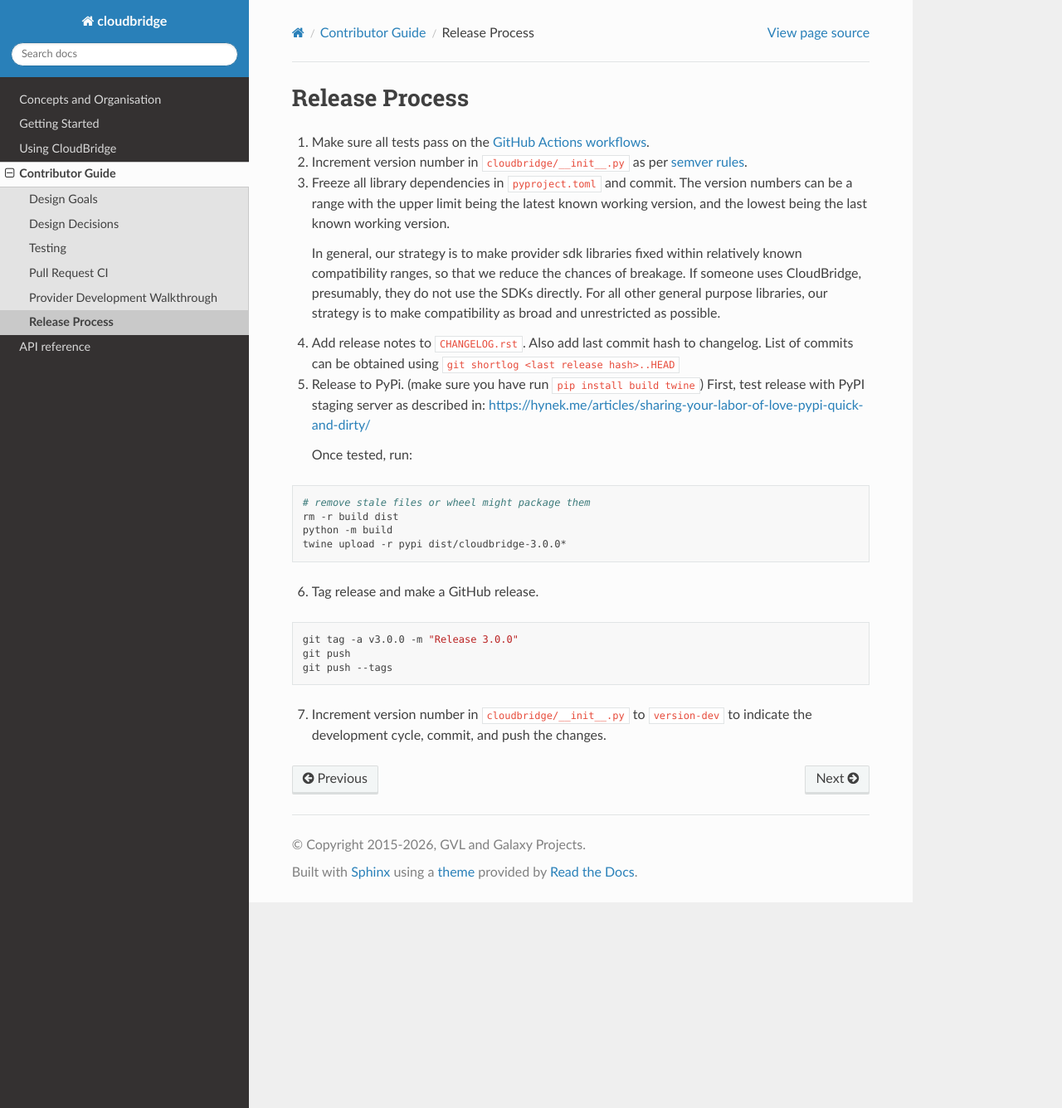
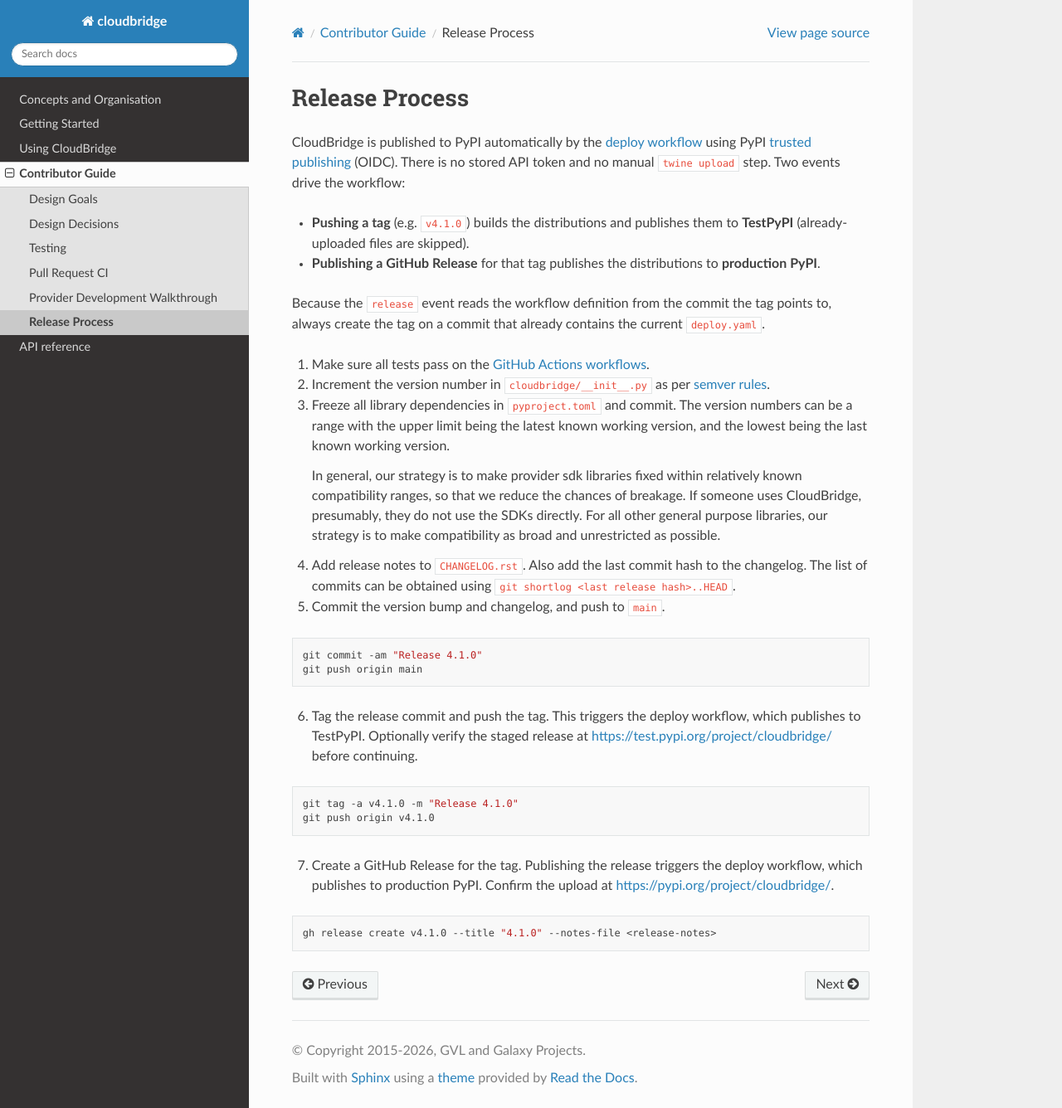
Before and after one commit to CloudVE/cloudbridge, a Sphinx documentation site: the page built from docs/topics/release_process.rst, in a window 1280 px wide and 1336 px high. Shown: the whole window at 83% size. Built offline with Sphinx 7.4.7 and the Read the Docs theme 3.1.0, drawn with Linux system fonts in a browser that asks for light colours.

Commit message:
Update release docs for trusted publishing; fix deprecated deploy inputs

```diff
--- a/docs/topics/release_process.rst
+++ b/docs/topics/release_process.rst
@@ -1,10 +1,25 @@
 Release Process
-~~~~~~~~~~~~~~~
+~~~~~~~~~~~~~~~~~
+
+CloudBridge is published to PyPI automatically by the `deploy workflow
+<https://github.com/CloudVE/cloudbridge/blob/main/.github/workflows/deploy.yaml>`_
+using PyPI `trusted publishing <https://docs.pypi.org/trusted-publishers/>`_
+(OIDC). There is no stored API token and no manual ``twine upload`` step. Two
+events drive the workflow:
+
+* **Pushing a tag** (e.g. ``v4.1.0``) builds the distributions and publishes
+  them to **TestPyPI** (already-uploaded files are skipped).
+* **Publishing a GitHub Release** for that tag publishes the distributions to
+  **production PyPI**.
+
+Because the ``release`` event reads the workflow definition from the commit the
+tag points to, always create the tag on a commit that already contains the
+current ``deploy.yaml``.
 
 1. Make sure all tests pass on the `GitHub Actions workflows
    <https://github.com/CloudVE/cloudbridge/actions>`_.
 
-2. Increment version number in ``cloudbridge/__init__.py`` as per
+2. Increment the version number in ``cloudbridge/__init__.py`` as per
    `semver rules <https://semver.org/>`_.
 
 3. Freeze all library dependencies in ``pyproject.toml`` and commit.
@@ -17,31 +32,30 @@
    directly. For all other general purpose libraries, our strategy is to make
    compatibility as broad and unrestricted as possible.
 
-4. Add release notes to ``CHANGELOG.rst``. Also add last commit hash to
-   changelog. List of commits can be obtained using
-   ``git shortlog <last release hash>..HEAD``
+4. Add release notes to ``CHANGELOG.rst``. Also add the last commit hash to the
+   changelog. The list of commits can be obtained using
+   ``git shortlog <last release hash>..HEAD``.
 
-5. Release to PyPi.
-   (make sure you have run ``pip install build twine``)
-   First, test release with PyPI staging server as described in:
-   https://hynek.me/articles/sharing-your-labor-of-love-pypi-quick-and-dirty/
-
-   Once tested, run:
+5. Commit the version bump and changelog, and push to ``main``.
 
 .. code-block:: bash
 
-   # remove stale files or wheel might package them
-   rm -r build dist
-   python -m build
-   twine upload -r pypi dist/cloudbridge-3.0.0*
+   git commit -am "Release 4.1.0"
+   git push origin main
 
-6. Tag release and make a GitHub release.
+6. Tag the release commit and push the tag. This triggers the deploy workflow,
+   which publishes to TestPyPI. Optionally verify the staged release at
+   https://test.pypi.org/project/cloudbridge/ before continuing.
 
 .. code-block:: bash
 
-   git tag -a v3.0.0 -m "Release 3.0.0"
-   git push
-   git push --tags
+   git tag -a v4.1.0 -m "Release 4.1.0"
+   git push origin v4.1.0
 
-7. Increment version number in ``cloudbridge/__init__.py`` to ``version-dev``
-   to indicate the development cycle, commit, and push the changes.
+7. Create a GitHub Release for the tag. Publishing the release triggers the
+   deploy workflow, which publishes to production PyPI. Confirm the upload at
+   https://pypi.org/project/cloudbridge/.
+
+.. code-block:: bash
+
+   gh release create v4.1.0 --title "4.1.0" --notes-file <release-notes>
```
Also changed, not shown: 1 other file.
